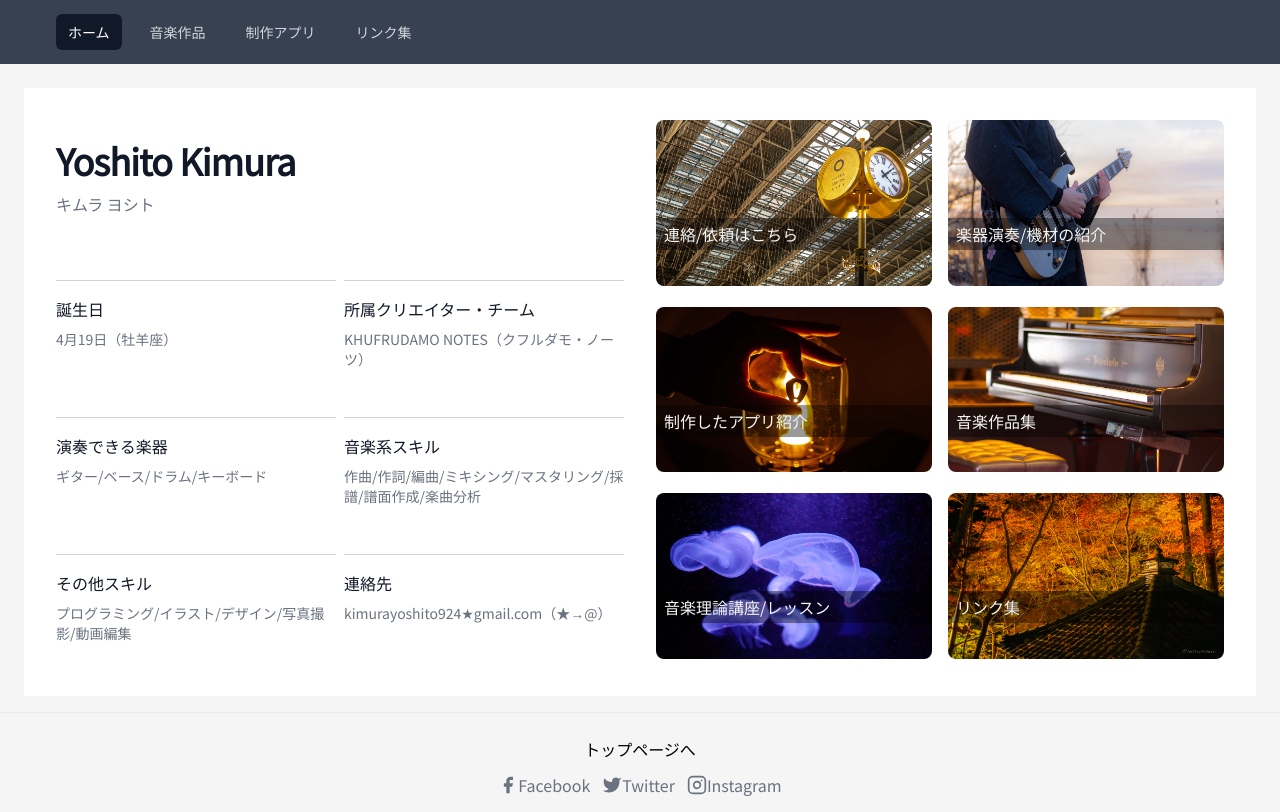
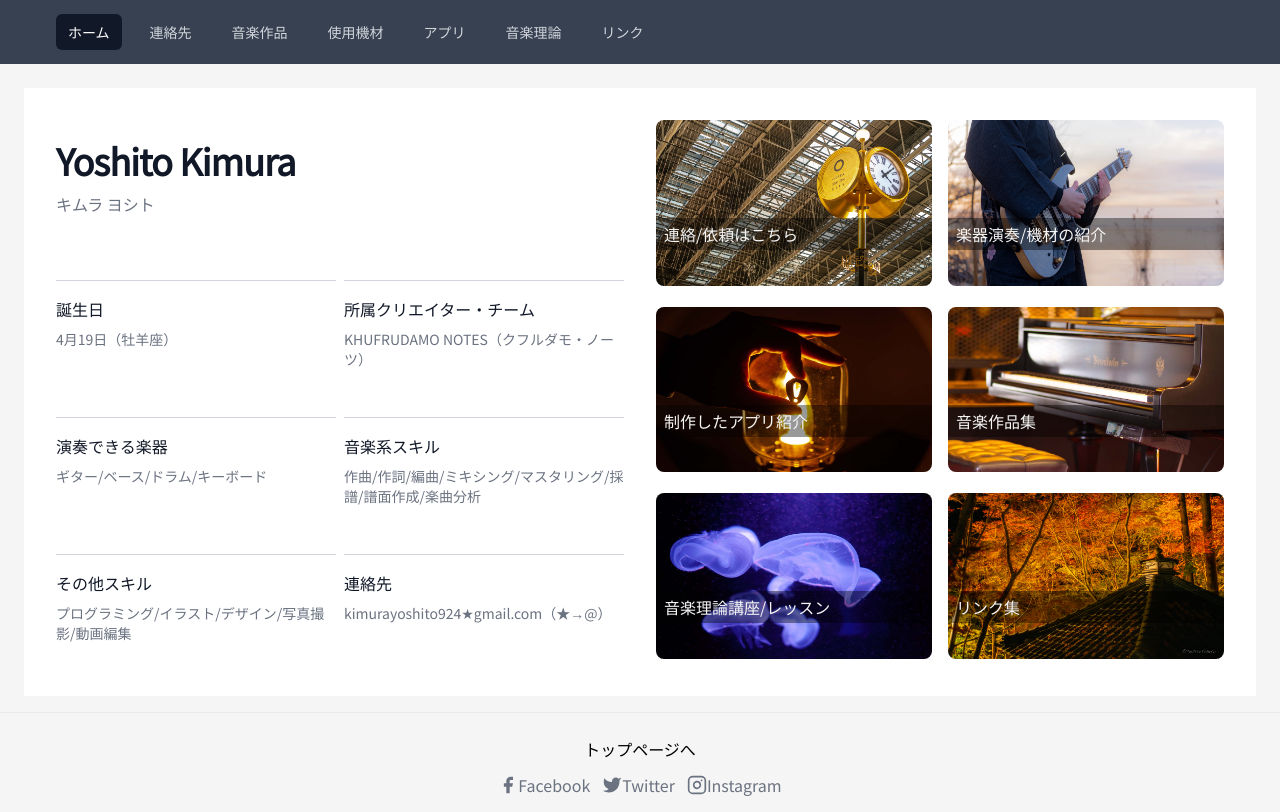
Before and after one commit to Yoshito924/my-portfolio, a Next.js app: page / in a window 1280 px wide. Built offline with nearby package versions, Linux system fonts and the light colour scheme.

Commit message:
音楽作品集の修正

```diff
--- a/pages/components/header.tsx
+++ b/pages/components/header.tsx
@@ -8,9 +8,12 @@ import { BellIcon, MenuIcon, XIcon } from '@heroicons/react/outline'
 
 const navigation = [
     { name: 'ホーム', href: '/', current: true },
+    { name: '連絡先', href: '/contact', current: false },
     { name: '音楽作品', href: '/music', current: false },
-    { name: '制作アプリ', href: '/originalApp', current: false },
-    { name: 'リンク集', href: '/snsLink', current: false },
+    { name: '使用機材', href: '/instrumentGear', current: false },
+    { name: 'アプリ', href: '/originalApp', current: false },
+    { name: '音楽理論', href: '/musicTheory', current: false },
+    { name: 'リンク', href: '/snsLink', current: false },
 ]
 
 function classNames(...classes: any[]) {
--- a/pages/instrumentGear.tsx
+++ b/pages/instrumentGear.tsx
@@ -42,7 +42,7 @@ class InstrumentGear extends React.Component {
                                 <div className="sm:w-1/1 lg:w-8/12">
                                     <h2 className="text-3xl font-extrabold tracking-tight text-gray-900 sm:text-12xl1">楽器演奏/機材の紹介</h2>
 
-                                    <p className="mt-3 text-gray-500 w-2/5">主な使用機材の紹介</p>
+                                    <p className="mt-3 text-gray-500">主な使用機材の紹介</p>
 
                                     <dl className="mt-2 grid grid-cols-1 gap-x-6 gap-y-10 sm:grid-cols-2 sm:gap-y-16 lg:gap-x-8">
                                         {features.map((feature: any) => (
--- a/pages/music.tsx
+++ b/pages/music.tsx
@@ -46,28 +46,16 @@ class Music extends React.Component {
                                         主な音楽作品の紹介
                                     </p>
 
-                                    <p className="my-2">　</p>
-
-                                    <h3 className={styles.midashi}>和風ジェント・シリーズ</h3>
-
-                                    <div className="lg:flex">
-                                        <p className="mt-3 text-gray-500 sm:w-1/1 lg:w-3/5">和風とジェントを混ぜるって…それは、とってもクールなアイデアだと思ったんだよ。</p>
-                                        <p className="mt-3 text-gray-500 sm:w-1/1 lg:w-2/5">
-
-                                            <iframe src={"https://open.spotify.com/embed/playlist/3jCGY6ordKF9kBWGMfmh2M"}
-                                                width={"100%"}
-                                                height={"380"}
-                                                frameBorder={"0"}
-                                                // allowtransparency={"true"}
-                                                allow={"encrypted-media"}></iframe>
-                                        </p>
-                                    </div>
 
                                     <p className="my-2">　</p>
 
                                     <h3 className={styles.midashi}>1stアルバム：FRUIT BASKET</h3>
                                     <div className="lg:flex">
-                                        <p className="mt-3 text-gray-500 sm:w-1/1 lg:w-3/5">どれもクールな曲ばかりのアルバムだと思う。ぜひ聴いてみて欲しいな。</p>
+
+                                        <p className="mt-3 text-gray-500 sm:w-1/1 lg:w-3/5">
+                                            <p>ジェントサウンドと和風を融合した楽曲を中心に、さまざまな音楽を展開するクフルダモノーツのファーストアルバム。</p>
+                                        </p>
+
                                         <p className="mt-3 text-gray-500 sm:w-1/1 lg:w-2/5">
 
                                             <iframe src={"https://open.spotify.com/embed/album/2XcUqHkQoPT6CngNfmDf50"}
@@ -84,10 +72,12 @@ class Music extends React.Component {
                                     <h3 className={styles.midashi}>2ndアルバム：DECADE</h3>
 
                                     <div className="lg:flex">
-                                        <p className="mt-3 text-gray-500 sm:w-1/1 lg:w-3/5">チャレンジングでクレイジーなアルバムだ。楽しんでもらえると嬉しいね。</p>
-
+                                        <p className="mt-3 text-gray-500 sm:w-1/1 lg:w-3/5">
+                                            <p>
+                                                ジェントサウンドと日本の音楽を融合した楽曲を中心に、さまざまな音楽を展開するクフルダモノーツのセカンドアルバム！</p>
+                                            <p>過去10年間に制作された楽曲から選りすぐりの19曲を収録！</p>
+                                        </p>
                                         <p className="mt-3 text-gray-500 sm:w-1/1 lg:w-2/5">
-
                                             <iframe src={"https://open.spotify.com/embed/album/3RwtIbB5CzaUGp6C2dIGRi"}
                                                 width={"100%"}
                                                 height={"380"}
@@ -97,6 +87,28 @@ class Music extends React.Component {
                                         </p>
                                     </div>
 
+                                    <p className="my-2">　</p>
+
+                                    <h3 className={styles.midashi}>和風ジェント・シリーズ</h3>
+
+                                    <div className="lg:flex">
+
+                                        <p className="mt-3 text-gray-500 sm:w-1/1 lg:w-3/5">
+                                            <p>
+                                                あるとき、「和風テイストとジェントのサウンドを混ぜたら、クールになるんじゃないか？」ってアイディアが浮かんだ。</p>
+                                            <p>そして、実際にやってみたらクールだったよ。</p>
+                                        </p>
+
+                                        <p className="mt-3 text-gray-500 sm:w-1/1 lg:w-2/5">
+
+                                            <iframe src={"https://open.spotify.com/embed/playlist/3jCGY6ordKF9kBWGMfmh2M"}
+                                                width={"100%"}
+                                                height={"380"}
+                                                frameBorder={"0"}
+                                                // allowtransparency={"true"}
+                                                allow={"encrypted-media"}></iframe>
+                                        </p>
+                                    </div>
                                     <p className="my-2">　</p>
 
                                 </div>
```
